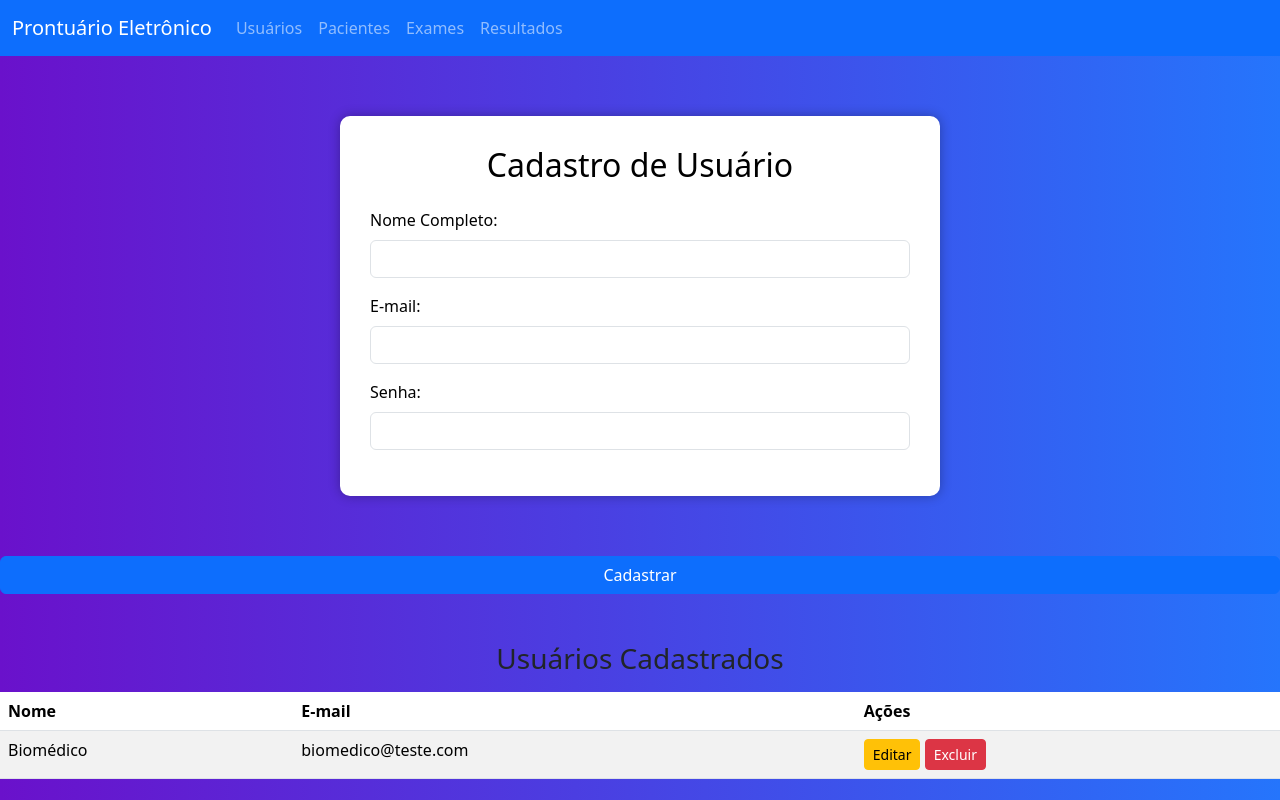
After one commit to AlexandreMoresc/prontuarioEletronico, a PHP site: page /cadastroUsuario.php in a window 1280 px wide. The commit adds this page. Run offline with PHP 8.4, Linux system fonts and the light colour scheme; data comes from the database, SQL or seed files in the repository; both versions use the stored data as it was after the commit.

Commit message:
adc login e cadastro
tela de login e cadastro de usuarios(biomedicos adicionados)

```diff
--- /dev/null
+++ b/views/cadastroUsuario.php
@@ -0,0 +1,114 @@
+<?php
+require_once(__DIR__ . '/../config/db.php');
+include 'navbar.php';
+session_start();
+
+$mensagem = '';
+$usuario = null;
+
+// INSERIR
+if ($_SERVER['REQUEST_METHOD'] === 'POST' && isset($_POST['cadastrar_usuario'])) {
+    $nome = $_POST['nome'];
+    $email = $_POST['email'];
+    $senha = password_hash($_POST['senha'], PASSWORD_DEFAULT);
+
+    $stmt = $conn->prepare("INSERT INTO usuario (nome, email, senha) VALUES (?, ?, ?)");
+    $stmt->bind_param("sss", $nome, $email, $senha);
+    if ($stmt->execute()) {
+        $mensagem = "Usuário cadastrado!";
+    } else {
+        $mensagem = "Erro ao cadastrar!";
+    }
+    $stmt->close();
+}
+
+// EDITAR
+if (isset($_GET['editar'])) {
+    $id = intval($_GET['editar']);
+    $res = $conn->query("SELECT * FROM usuario WHERE id = $id");
+    $usuario = $res->fetch_assoc();
+}
+if ($_SERVER['REQUEST_METHOD'] === 'POST' && isset($_POST['editar_usuario'])) {
+    $id = intval($_POST['id']);
+    $nome = $_POST['nome'];
+    $email = $_POST['email'];
+    $senha = !empty($_POST['senha']) ? password_hash($_POST['senha'], PASSWORD_DEFAULT) : null;
+    if ($senha) {
+        $stmt = $conn->prepare("UPDATE usuario SET nome=?, email=?, senha=? WHERE id=?");
+        $stmt->bind_param("sssi", $nome, $email, $senha, $id);
+    } else {
+        $stmt = $conn->prepare("UPDATE usuario SET nome=?, email=? WHERE id=?");
+        $stmt->bind_param("ssi", $nome, $email, $id);
+    }
+    if ($stmt->execute()) {
+        $mensagem = "Usuário atualizado!";
+    } else {
+        $mensagem = "Erro ao atualizar!";
+    }
+    $stmt->close();
+    $usuario = null;
+}
+
+// EXCLUIR
+if (isset($_GET['excluir'])) {
+    $id = intval($_GET['excluir']);
+    $conn->query("DELETE FROM usuario WHERE id = $id");
+    $mensagem = "Usuário excluído!";
+}
+
+// LISTAR
+$usuarios = $conn->query("SELECT * FROM usuario ORDER BY id DESC");
+?>
+<!DOCTYPE html>
+<html lang="pt-BR">
+<head>
+    <meta charset="UTF-8">
+    <title>Cadastro de Usuários</title>
+    <link href="https://cdn.jsdelivr.net/npm/bootstrap@5.3.5/dist/css/bootstrap.min.css" rel="stylesheet">
+    <style>
+        body { background: linear-gradient(to right, #6a11cb, #2575fc); min-height: 100vh; }
+        .container { background: #fff; color: #000; padding: 30px; border-radius: 10px; box-shadow: 0 0 12px rgba(0,0,0,0.3); max-width: 600px; margin: 60px auto; }
+    </style>
+</head>
+<body>
+    <div class="container">
+        <h2 class="mb-4 text-center"><?= $usuario ? 'Editar Usuário' : 'Cadastro de Usuário' ?></h2>
+        <?php if ($mensagem): ?>
+            <div class="alert alert-info"><?= htmlspecialchars($mensagem) ?></div>
+        <?php endif; ?>
+        <form method="POST" action="">
+            <?php include 'formCamposUsuario.php'; ?>
+            <?php if ($usuario): ?>
+                <input type="hidden" name="id" value="<?= $usuario['id'] ?>">
+                <button type="submit" name="editar_usuario" class="btn btn-warning w-100">Salvar Alterações</button>
+                <a href="cadastroUsuario.php" class="btn btn-secondary w-100 mt-2">Cancelar</a>
+            <?php else: ?>
+                <button type="submit" name="cadastrar_usuario" class="btn btn-primary w-100">Cadastrar</button>
+            <?php endif; ?>
+        </form>
+        <h3 class="mt-5 text-center">Usuários Cadastrados</h3>
+        <table class="table table-striped mt-3">
+            <thead>
+                <tr>
+                    <th>Nome</th>
+                    <th>E-mail</th>
+                    <th>Ações</th>
+                </tr>
+            </thead>
+            <tbody>
+                <?php while ($row = $usuarios->fetch_assoc()): ?>
+                <tr>
+                    <td><?= htmlspecialchars($row['nome']) ?></td>
+                    <td><?= htmlspecialchars($row['email']) ?></td>
+                    <td>
+                        <a href="?editar=<?= $row['id'] ?>" class="btn btn-warning btn-sm">Editar</a>
+                        <a href="?excluir=<?= $row['id'] ?>" class="btn btn-danger btn-sm" onclick="return confirm('Excluir usuário?')">Excluir</a>
+                    </td>
+                </tr>
+                <?php endwhile; ?>
+            </tbody>
+        </table>
+    </div>
+    <script src="https://cdn.jsdelivr.net/npm/bootstrap@5.3.5/dist/js/bootstrap.bundle.min.js"></script>
+</body>
+</html>
--- /dev/null
+++ b/views/formCamposUsuario.php
@@ -0,0 +1,14 @@
+
+<div class="mb-3">
+    <label for="nome" class="form-label">Nome Completo:</label>
+    <input type="text" class="form-control" id="nome" name="nome" required value="<?= isset($usuario['nome']) ? htmlspecialchars($usuario['nome']) : '' ?>">
+</div>
+<div class="mb-3">
+    <label for="email" class="form-label">E-mail:</label>
+    <input type="email" class="form-control" id="email" name="email" required value="<?= isset($usuario['email']) ? htmlspecialchars($usuario['email']) : '' ?>">
+</div>
+<div class="mb-3">
+    <label for="senha" class="form-label">Senha:</label>
+    <input type="password" class="form-control" id="senha" name="senha" <?= isset($usuario) ? '' : 'required' ?>>
+
+</div></div>
--- a/views/home.php
+++ b/views/home.php
@@ -1,4 +1,5 @@
 <!-- filepath: c:\Users\alexa\OneDrive\Documentos\GitHub\desenvolvimentoDeSistemas\home.php -->
+
 <!DOCTYPE html>
 <html lang="pt-br">
 <head>
@@ -10,9 +11,6 @@
         body {
             background: linear-gradient(to right, #6a11cb, #2575fc);
             min-height: 100vh;
-            display: flex;
-            justify-content: center;
-            align-items: center;
             color: #fff;
         }
 
@@ -23,6 +21,7 @@
             border-radius: 10px;
             box-shadow: 0 0 12px rgba(0, 0, 0, 0.3);
             text-align: center;
+            margin-top: 60px; /* Espaço para a navbar */
         }
 
         .btn-custom {
--- a/views/navbar.php
+++ b/views/navbar.php
@@ -7,8 +7,8 @@
         </button>
         <div class="collapse navbar-collapse" id="navbarNav">
         <ul class="navbar-nav">
-            <li class="nav-item"><a class="nav-link" href="cadastroUsuario.php">Usuários</a></li>
-            <li class="nav-item"><a class="nav-link" href="cadastro.php">Pacientes</a></li>
+            <li class="nav-item"><a class="nav-link" href="login.php">Usuários</a></li>
+            <li class="nav-item"><a class="nav-link" href="cadastroPacientes.php">Pacientes</a></li>
             <li class="nav-item"><a class="nav-link" href="telaInfoExames.php">Exames</a></li>
             <li class="nav-item"><a class="nav-link" href="lancamentoDeExame.php">Resultados</a></li>
         </ul>
```
Also changed, not shown: models/Usuario.php (added, +21 -0 lines), prontuario.sql (+10 -0 lines), views/login.php (added, +73 -0 lines), index.php (deleted), views/cadastroPacientes.php (renamed from views/cadastro.php).
